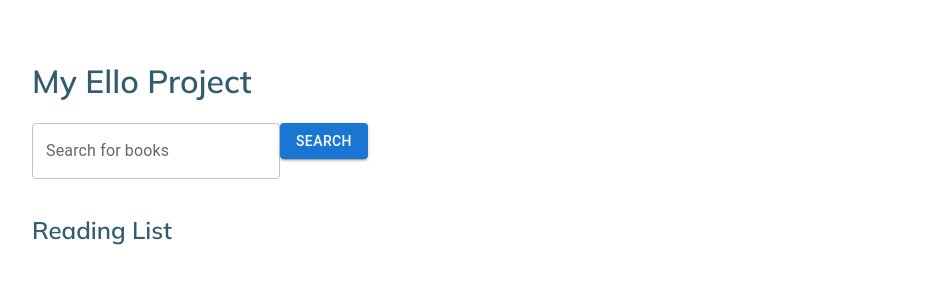
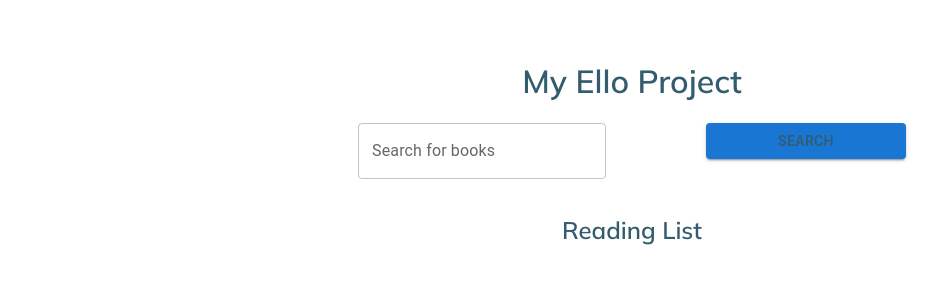
Before and after one commit to joyapisi/ello-test, a React (Create React App) app in the folder frontend/: page / in a window 1280 px wide. Shown: the top 300 px of the page, without its empty margins (8-946 px from the left). Built offline with nearby package versions, Linux system fonts and the light colour scheme.

Commit message:
Fix errors

```diff
--- a/frontend/src/App.css
+++ b/frontend/src/App.css
@@ -1,6 +1,9 @@
 .App {
+  display: flex;
+  flex-direction: column;
   font-family: 'Mulish', sans-serif;
   padding: 20px;
+  align-items: center;
 }
 
 h1, h2 {
@@ -10,3 +13,7 @@ h1, h2 {
 p {
   color: #5ACCCC;
 }
+
+.search-container {
+  gap: 20px;
+}
--- a/frontend/src/components/searchBar.js
+++ b/frontend/src/components/searchBar.js
@@ -9,14 +9,18 @@ const SearchBar = ({ onSearch }) => {
   };
 
   return (
-    <div>
+    <div className="search-container" >
       <TextField
+        sx={{ marginRight: '100px' }}
         label="Search for books"
         variant="outlined"
         value={query}
         onChange={(e) => setQuery(e.target.value)}
       />
-      <Button variant="contained" onClick={handleSearch}>
+      <Button
+      sx={{backgroundColor:'4AA088', color:'#335C6E', width:'200px'}}
+      variant="contained"
+      onClick={handleSearch}>
         Search
       </Button>
     </div>
--- a/frontend/src/components/searchList.js
+++ b/frontend/src/components/searchList.js
@@ -1,13 +1,16 @@
 import React from 'react';
-import { List, ListItem, ListItemText, Button, Paper } from '@mui/material';
+import { List, ListItem, ListItemText, Button } from '@mui/material';
 
 const SearchList = ({ books, onAdd }) => {
   return (
-      <List>
+      <List sx={{}}>
       {books.map((book) => (
         <ListItem key={book.title} alignItems="flex-start">
           <ListItemText primary={book.title} secondary={book.author} />
-          <Button variant="contained" onClick={() => onAdd(book)}>
+          <Button
+          sx={{backgroundColor:'#5ACCCC',  width:'200px'}}
+          variant="contained"
+          onClick={() => onAdd(book)}>
             Add to Reading List
           </Button>
         </ListItem>
```
